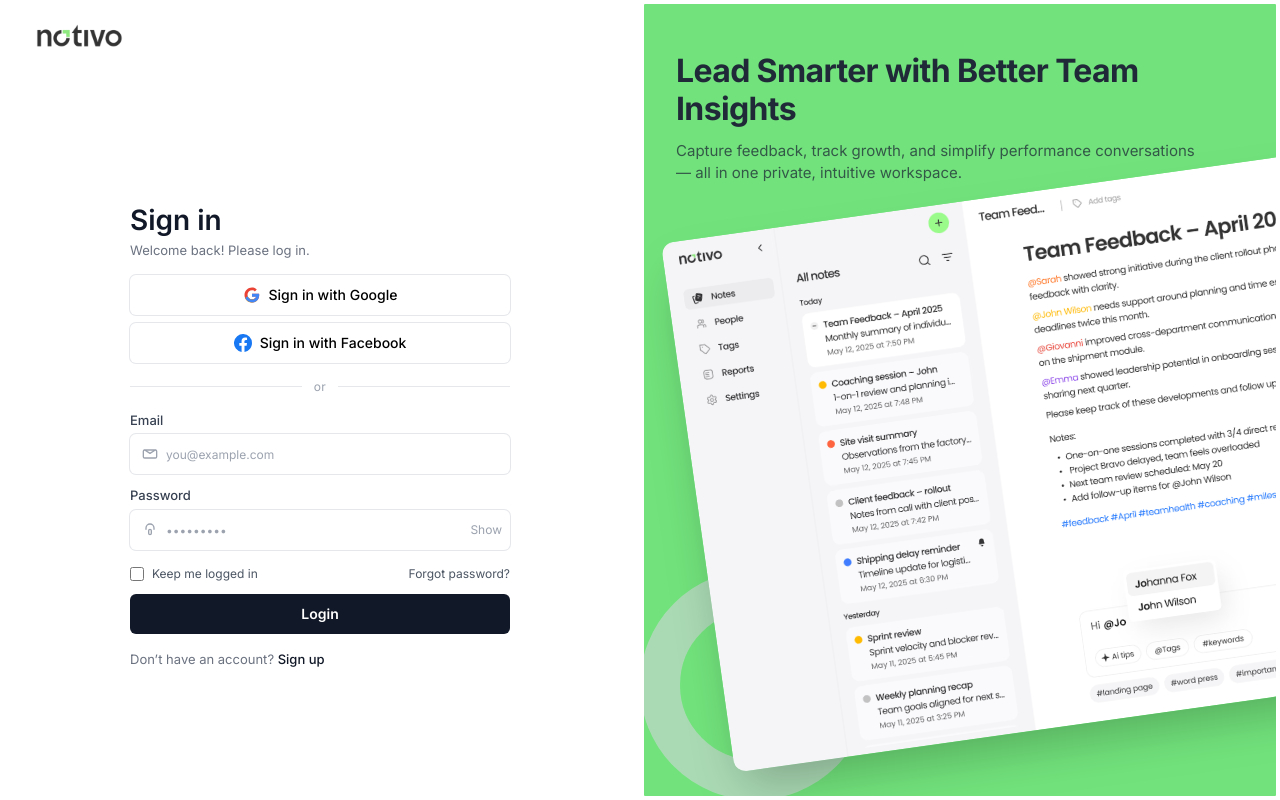
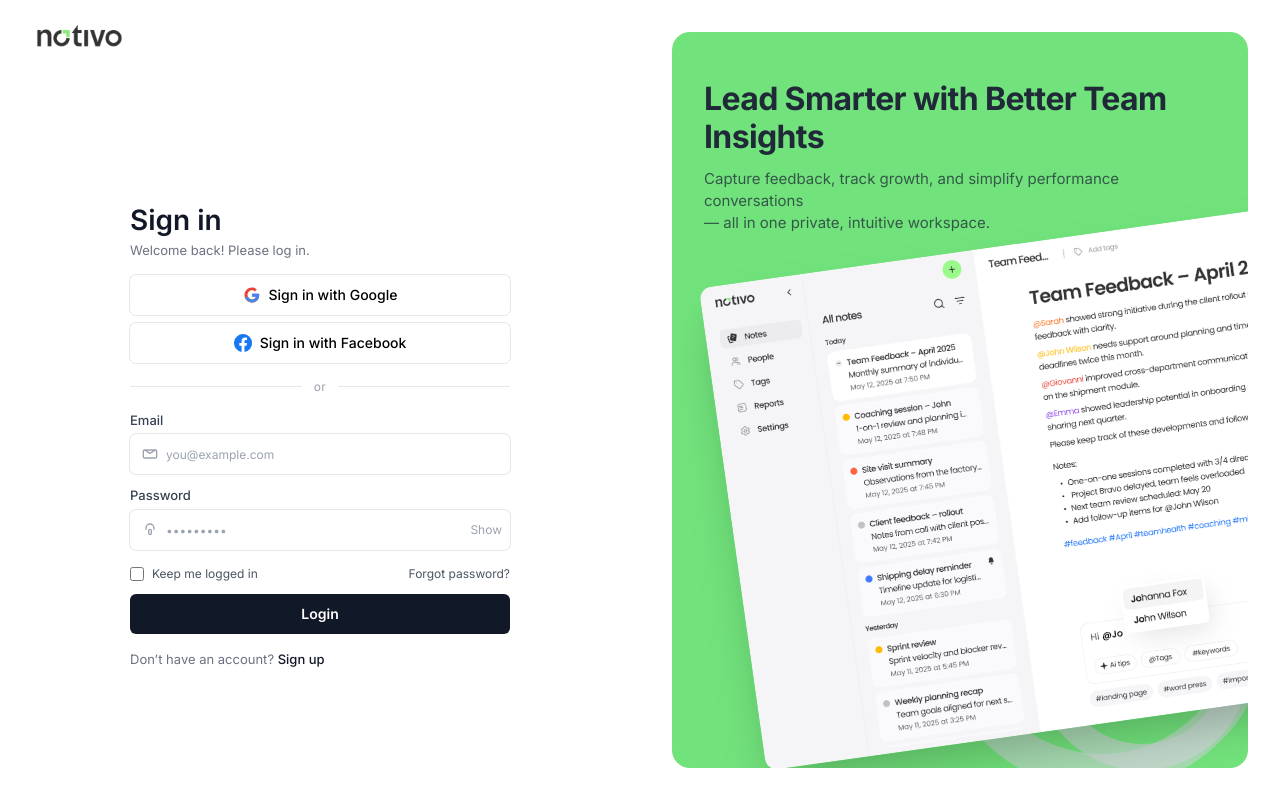
Before and after one commit to kashaffshoukat/notivo-auth, a React (Vite) app: page /login in a window 1280 px wide. Built offline with nearby package versions, Linux system fonts and the light colour scheme.

Commit message:
Update SigninPage.tsx

```diff
--- a/src/components/SigninPage.tsx
+++ b/src/components/SigninPage.tsx
@@ -4,22 +4,43 @@ import { Link } from "react-router-dom";
 /* ========================= Right Panel (tilted & cropped) ========================= */
 function RightPromo() {
   return (
-    <aside className="hidden md:block relative h-full w-full p-1 sm:p-1 lg:p-1">
-      <div className="relative h-full w-full bg-[#72E37C] rounded-[1px] overflow-hidden">
-        {/* Decorative ring circles (behind the mockup) */}
-        <div className="absolute inset-0">
-
-          <div
-            className="pointer-events-none absolute
-              md:-bottom-1 md:-left-1 md:w-[140px] md:border-[40px]
-              lg:-bottom-1 lg:-left-1 lg:w-[200px] lg:border-[40px]
-              xl:-bottom-1 xl:-left-1 xl:w-[230px] xl:border-[40px]
-              aspect-square rounded-full border-gray-300/60 z-[1]"
-          />
+    // Show only on large screens to avoid crowding phones/tablets
+    <aside className="hidden lg:block relative h-full w-full p-4 lg:p-6 xl:p-8">
+      <div className="relative h-full w-full bg-[#72E37C] rounded-[18px] overflow-hidden">
+        {/* Decorative rings (SVG, very reliable across Tailwind versions) */}
+        <div className="pointer-events-none absolute -bottom-16 -right-16 z-[1]">
+          <svg
+            width="420"
+            height="420"
+            viewBox="0 0 420 420"
+            className="block lg:w-[360px] lg:h-[360px] xl:w-[420px] xl:h-[420px]"
+            aria-hidden="true"
+          >
+            {/* Outer ring */}
+            <circle
+              cx="210"
+              cy="210"
+              r="150"
+              fill="none"
+              stroke="#D1D5DB"    /* gray-300 */
+              strokeOpacity="0.55"
+              strokeWidth="36"
+            />
+            {/* Inner ring (offset a bit for the layered look) */}
+            <circle
+              cx="250"
+              cy="250"
+              r="95"
+              fill="none"
+              stroke="#D1D5DB"
+              strokeOpacity="0.60"
+              strokeWidth="26"
+            />
+          </svg>
         </div>
 
         {/* Text content */}
-        <div className="px-6 md:px-8 pt-10 md:pt-12 max-w-[640px] relative z-[3]">
+        <div className="px-6 lg:px-8 pt-10 lg:pt-12 max-w-[640px] relative z-[3]">
           <h2 className="text-[32px] leading-[38px] font-extrabold tracking-[-0.02em] text-[#1f2937]">
             Lead Smarter with Better Team Insights
           </h2>
@@ -29,7 +50,7 @@ function RightPromo() {
           </p>
         </div>
 
-        {/* Tilted image */}
+        {/* Tilted image (kept above rings but within the green card) */}
         <div className="relative h-full z-[2]">
           <img
             src="/right-pannel.avif"
@@ -38,9 +59,8 @@ function RightPromo() {
             draggable={false}
             className="
               absolute
-              md:right-[-140px] md:w-[118%]
-              lg:right-[-200px] lg:w-[125%]
-              xl:right-[-240px] xl:w-[130%]
+              lg:right-[-180px] lg:w-[125%]
+              xl:right-[-230px] xl:w-[130%]
               max-w-none rounded-xl shadow-2xl select-none
               transform origin-center rotate-[-8deg]
             "
@@ -165,17 +185,17 @@ function InputWithIcon({
 /* ==================================== PAGE ==================================== */
 export default function SigninPage() {
   return (
-    <div className="min-h-screen flex flex-col md:grid md:grid-cols-2">
+    <div className="min-h-screen flex flex-col lg:grid lg:grid-cols-2">
       {/* LEFT */}
       <section className="bg-white px-5 sm:px-16 md:px-9 pb-10 flex flex-col">
-        {/* Logo: centered on small, left on md+ */}
-        <div className="pt-6 flex justify-center md:justify-start">
+        {/* Logo */}
+        <div className="pt-6 flex justify-center lg:justify-start">
           <img src="/logo.avif" alt="notivo" className="block h-6 w-auto select-none" draggable={false} />
         </div>
 
         {/* Content */}
-        <div className="flex-1 grid place-items-center mt-10 md:mt-16">
-          <div className="w-full max-w-[380px] text-center md:text-left">
+        <div className="flex-1 grid place-items-center mt-8 lg:mt-16">
+          <div className="w-full max-w-[380px] text-center lg:text-left">
             <h1 className="text-[28px] leading-[34px] font-semibold text-gray-900">Sign in</h1>
             <p className="mt-1 text-[13px] leading-[18px] text-gray-500">Welcome back! Please log in.</p>
 
@@ -209,7 +229,7 @@ export default function SigninPage() {
         </div>
       </section>
 
-      {/* RIGHT (hidden on small) */}
+      {/* RIGHT (hidden on small/medium) */}
       <RightPromo />
     </div>
   );
```
